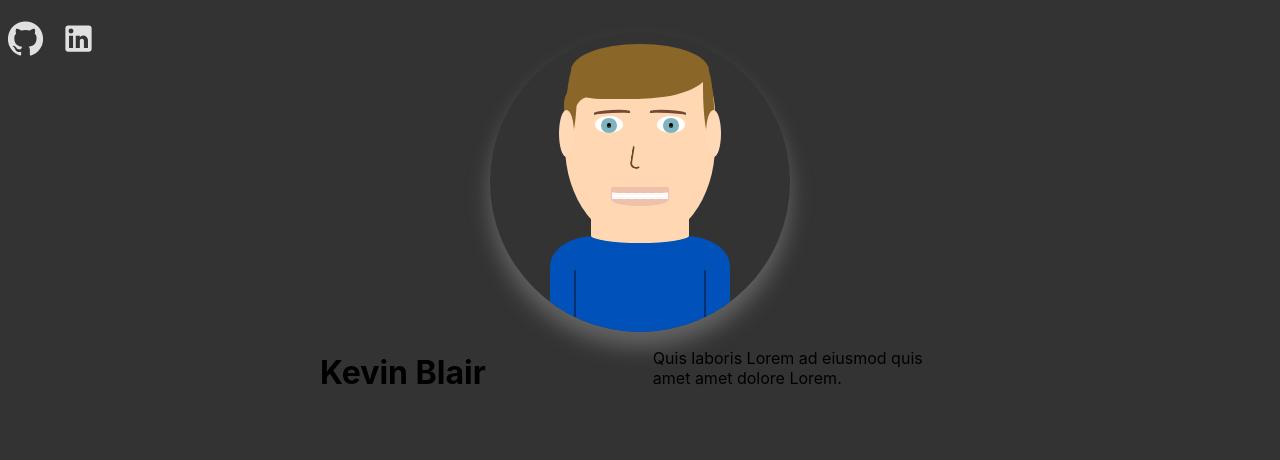
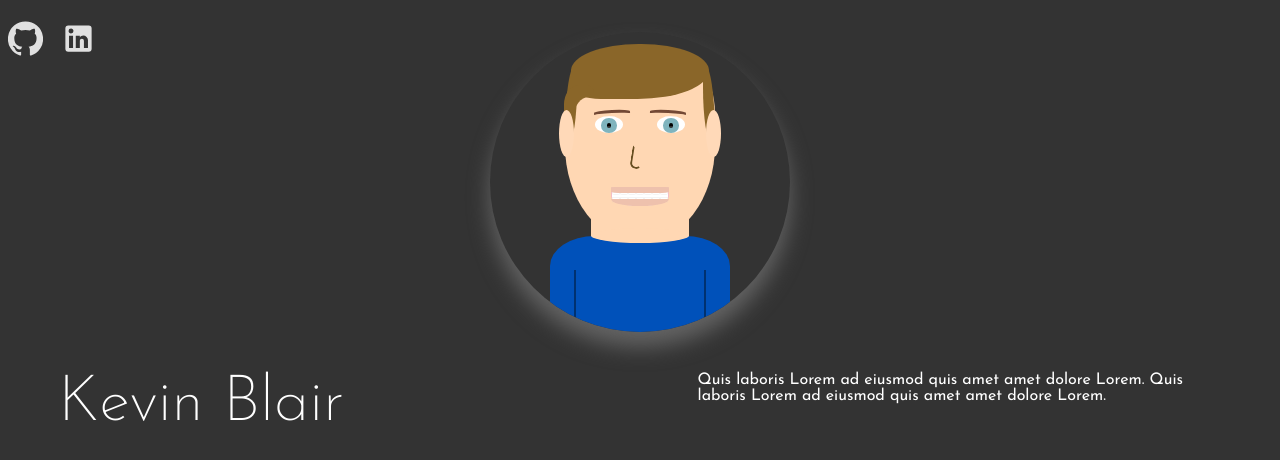
Before and after one commit to kblair40/dev-portfolio, a Next.js app: page / in a window 1280 px wide. Shown: the top 460 px of the page. Built offline with nearby package versions, Linux system fonts and the light colour scheme.

Commit message:
Add Intro

```diff
--- a/components/Content/HomeContent.js
+++ b/components/Content/HomeContent.js
@@ -5,11 +5,14 @@ const HomeContent = () => {
   return (
     <div className={classes.container}>
       <div className={classes.textContainer}>
-        <div className={classes.textColumn}>
-          <h1 className="nameIntro">Kevin Blair</h1>
+        <div className={classes.textSection}>
+          <h1 className={classes.nameIntro}>Kevin Blair</h1>
         </div>
-        <div className={classes.textColumn}>
-          <p>Quis laboris Lorem ad eiusmod quis amet amet dolore Lorem.</p>
+        <div className={classes.textSection}>
+          <p>
+            Quis laboris Lorem ad eiusmod quis amet amet dolore Lorem. Quis
+            laboris Lorem ad eiusmod quis amet amet dolore Lorem.
+          </p>
         </div>
       </div>
     </div>
--- a/components/Content/HomeContent.module.css
+++ b/components/Content/HomeContent.module.css
@@ -1,15 +1,46 @@
 .container {
+  margin-top: 2.5rem;
   display: flex;
-  width: 100vw;
+  /* width: 100vw; */
+  max-width: 100vw;
   justify-content: center;
+  /* border: 1px solid red; */
 }
 
 .textContainer {
-  width: 80vh;
+  /* border: 1px solid green; */
+  width: 90vw;
   display: flex;
   justify-content: space-between;
+  color: white;
 }
 
-.textColumn {
-  width: 48%;
+h1.nameIntro {
+  white-space: nowrap;
+  font-family: Josefin Sans;
+  font-weight: 200;
+  margin: 0;
+  margin-left: -6px;
 }
+
+.textSection {
+  width: 45%;
+  font-family: Josefin Sans;
+}
+
+.textColumn p {
+  font-family: "Josefin Sans";
+}
+
+@media screen and (max-width: 600px) {
+  .textContainer {
+    flex-direction: column;
+    align-items: center;
+    width: 50vw;
+    /* justify-content: center; */
+  }
+  .textSection {
+    /* border: 1px solid white; */
+    width: 90%;
+  }
+}
--- /dev/null
+++ b/pages/_document.js
@@ -0,0 +1,22 @@
+import Document, { Html, Head, Main, NextScript } from "next/document";
+
+class MyDocument extends Document {
+  render() {
+    return (
+      <Html>
+        <Head>
+          <link
+            href="https://fonts.googleapis.com/css2?family=Josefin+Sans:wght@200;300;400;500;600;700&display=swap"
+            rel="stylesheet"
+          />
+        </Head>
+        <body>
+          <Main />
+          <NextScript />
+        </body>
+      </Html>
+    );
+  }
+}
+
+export default MyDocument;
--- a/styles/Home.module.css
+++ b/styles/Home.module.css
@@ -1,4 +1,4 @@
-.container {
+/* .container {
   min-height: 100vh;
   padding: 0 0.5rem;
   display: flex;
@@ -6,16 +6,16 @@
   justify-content: center;
   align-items: center;
   height: 100vh;
-}
+} */
 
-.main {
+/* .main {
   padding: 5rem 0;
   flex: 1;
   display: flex;
   flex-direction: column;
   justify-content: center;
   align-items: center;
-}
+} */
 
 .footer {
   width: 100%;
--- a/styles/globals.css
+++ b/styles/globals.css
@@ -1,10 +1,23 @@
 html,
 body {
+  max-width: 100%;
+  /* overflow: hidden; */
   padding: 0;
   margin: 0;
-  font-family: -apple-system, BlinkMacSystemFont, Segoe UI, Roboto, Oxygen,
-    Ubuntu, Cantarell, Fira Sans, Droid Sans, Helvetica Neue, sans-serif;
+  /* font-family: -apple-system, BlinkMacSystemFont, Segoe UI, Roboto, Oxygen,
+    Ubuntu, Cantarell, Fira Sans, Droid Sans, Helvetica Neue, sans-serif; */
   background: #333;
+}
+
+h1 {
+  margin: 0;
+  font-size: 64px;
+  /* font-family: Josefin Sans;
+  font-weight: 200; */
+}
+
+p {
+  margin: 0;
 }
 
 a {
```
